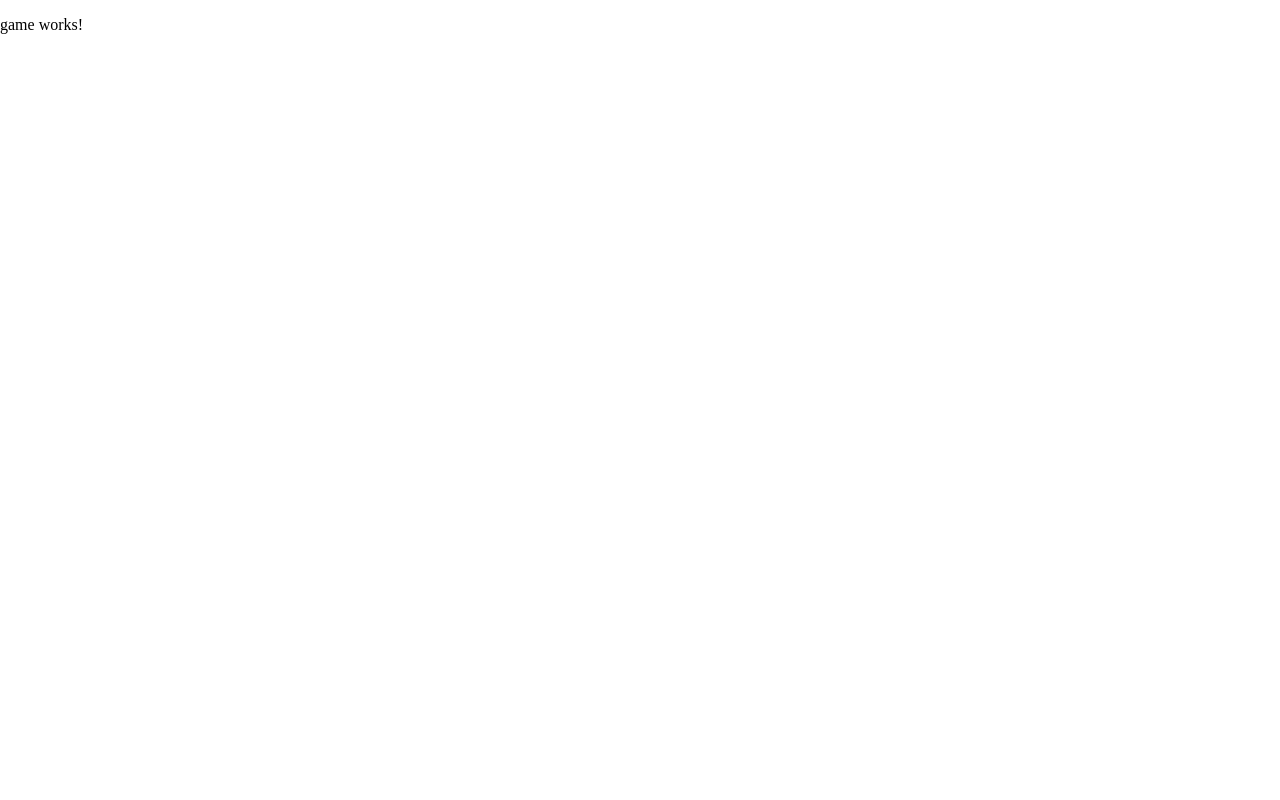
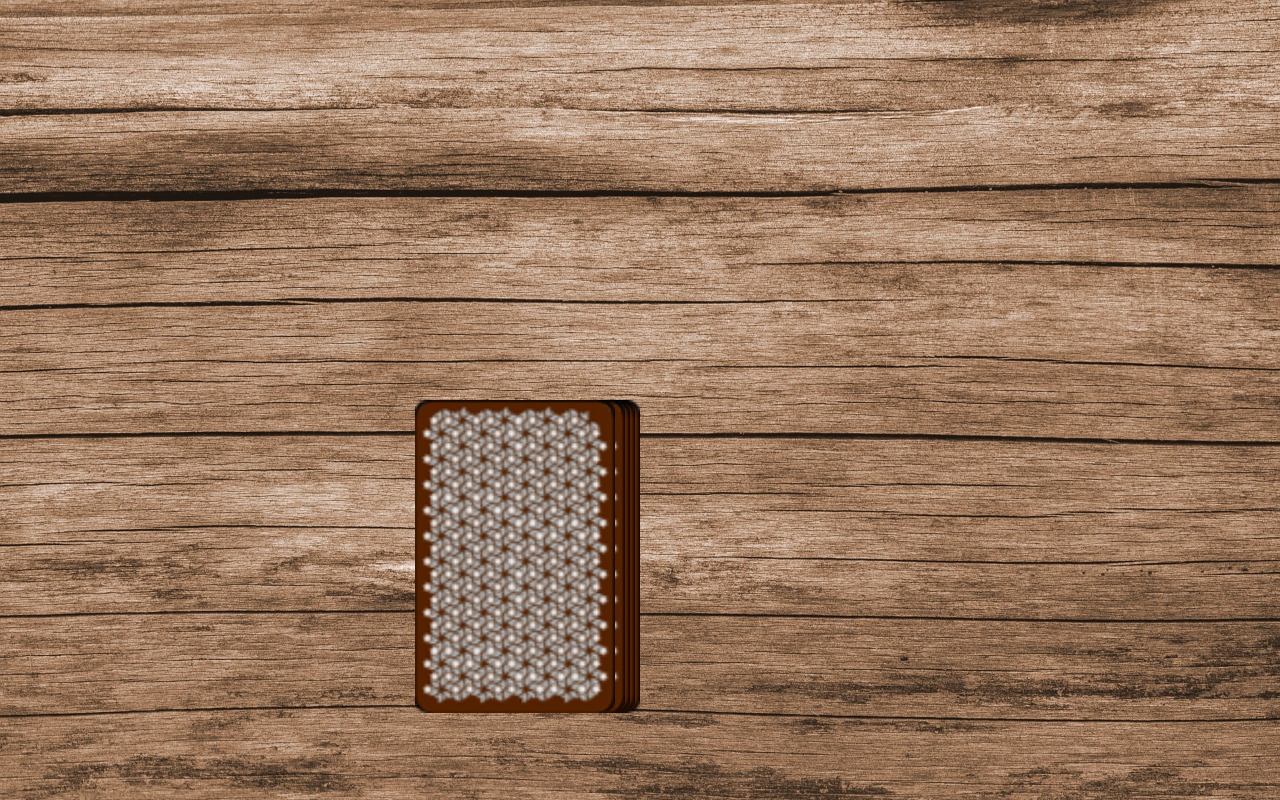
Before and after one commit to tzzKr/RingOfFire, an Angular app: page /game in a window 1280 px wide. Built offline with nearby package versions, Linux system fonts and the light colour scheme.

Commit message:
Added card animation and shuffle funktion

```diff
--- a/src/app/game/game.component.html
+++ b/src/app/game/game.component.html
@@ -1 +1,15 @@
-<p>game works!</p>
+<div class="field">
+
+    <div class="cardStack">
+        <!-- carddeck -->
+        <img [ngStyle]="{'right.px': i * 5}" *ngFor="let c of [0,1,2,3]; let i = index;" src="/assets/img/cards/card_cover.png" alt="">
+        <img (click)="takeCard()" class="topCard" style="right: 25px" src="/assets/img/cards/card_cover.png" alt="">
+
+        <!-- Playes cards -->
+        <img *ngFor="let card of game.playedCards" class="playedCard" src="/assets/img/cards/{{ card }}.png" alt="">
+
+        <!-- new card -->
+        <img (click)="takeCard()" *ngIf="pickCardAnimation" class="pickCard" style="right: 25px" src="/assets/img/cards/{{ currentCard }}.png" alt="">
+
+    </div>
+</div>
--- a/src/app/game/game.component.scss
+++ b/src/app/game/game.component.scss
@@ -0,0 +1,56 @@
+.field{
+    height: 100vh;
+    width: 100vw;
+    max-width: 100%;
+    background-image: url("/assets/img/field.jpg");
+    background-repeat: no-repeat;
+    background-size: cover;
+    display: flex;
+    justify-content: center;
+    align-items: center;
+
+
+}
+
+.cardStack {
+    position: relative;
+    img{
+        width: 200px;
+        position: absolute;
+    }
+}
+
+.topCard {
+    cursor: pointer;
+    transition: all 0.055s ease-in-out;
+
+    &:hover {
+        transform: translateY(-10px) scale(1.1);
+    }
+}
+
+.pickCard{
+    animation: pickCardAnimation 1.25s ease-in-out;
+    transform: scale(1) translateX(350px) translateY(-350px) rotate(10deg);
+
+}
+
+@keyframes pickCardAnimation {
+    0% {
+        transform: scale(1);
+    }
+    30% {
+        transform: scale(1.7);
+    }
+    50% {
+        transform: scale(1.7);
+    }
+    100% {
+        transform: scale(1) translateX(350px) translateY(-350px) rotate(10deg);
+    }
+}
+
+.playedCard {
+    transform: scale(1) translateX(350px) translateY(-350px) rotate(10deg);
+    right: 25px;
+}
--- a/src/app/game/game.component.ts
+++ b/src/app/game/game.component.ts
@@ -1,10 +1,44 @@
-import { Component } from '@angular/core';
+import { Component, OnInit } from '@angular/core';
+import { Game } from 'src/models/game';
 
 @Component({
   selector: 'app-game',
   templateUrl: './game.component.html',
   styleUrls: ['./game.component.scss']
 })
-export class GameComponent {
+export class GameComponent implements OnInit {
+
+  pickCardAnimation = false;
+  currentCard: string = '';
+  game!: Game;
+
+
+  constructor() { }
+
+  ngOnInit(): void {
+    this.newGame();
+  }
+
+  newGame() {
+    this.game = new Game();
+    console.log(this.game);
+  }
+
+  takeCard() {
+    if (!this.pickCardAnimation) {
+
+
+      this.currentCard = this.game.deck.pop()!;
+      console.log(this.currentCard);
+      this.pickCardAnimation = true;
+
+      setTimeout(() => {
+        this.pickCardAnimation = false;
+      this.game.playedCards.push(this.currentCard);
+
+        // this.game.currentPlayer = (this.game.currentPlayer + 1) % this.game.players.length;
+      }, 1500);
+    }
+  }
 
 }
--- /dev/null
+++ b/src/models/game.ts
@@ -0,0 +1,43 @@
+export class Game {
+    public players: string[] = [];
+    public deck: string[] = [];
+    public playedCards: string[] = [];
+    public currentPlayer: number = 0;
+
+    constructor() {
+
+        for (let i = 1; i < 14; i++) {
+            this.deck.push('ace_' + i);
+            this.deck.push('clubs_' + i);
+            this.deck.push('diamonds_' + i);
+            this.deck.push('hearts_' + i);
+        }
+        shuffleArray(this.deck);
+
+
+
+        this.players = [];
+
+        this.playedCards = [];
+        this.currentPlayer = 0;
+    }
+
+}
+
+function shuffleArray(array: any[]) {
+    let currentIndex = array.length, temporaryValue, randomIndex: number;
+
+    // Solange noch Elemente zu mischen sind
+    while (0 !== currentIndex) {
+        // Wähle ein verbleibendes Element aus...
+        randomIndex = Math.floor(Math.random() * currentIndex);
+        currentIndex -= 1;
+
+        // Und tausche es mit dem aktuellen Element.
+        temporaryValue = array[currentIndex];
+        array[currentIndex] = array[randomIndex];
+        array[randomIndex] = temporaryValue;
+    }
+
+    return array;
+}
```
Also changed, not shown: src/assets/img/field.jpg (added).
